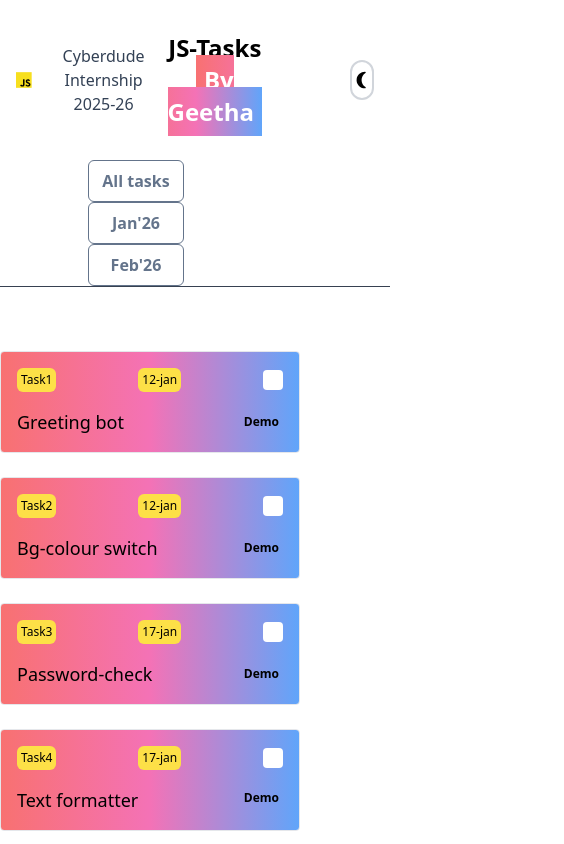
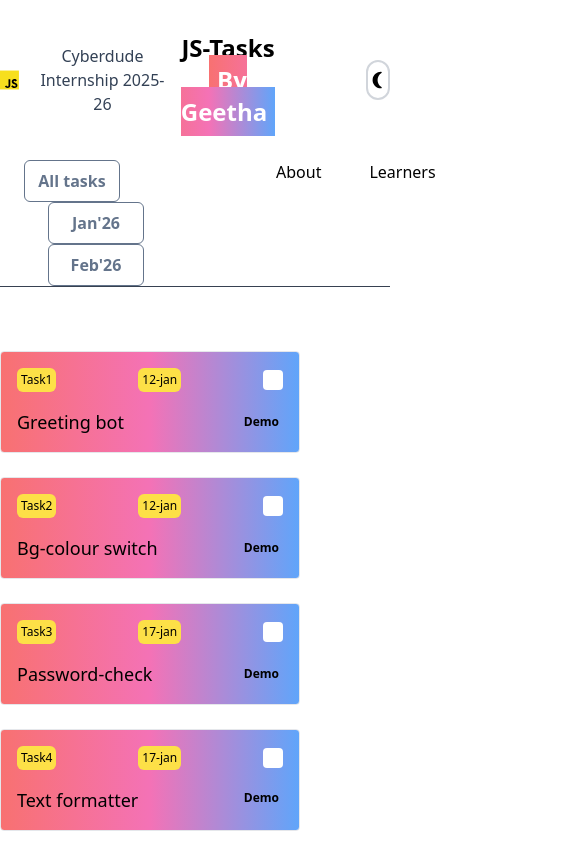
Before and after one commit to sidhgeetha/js-dom-projectworks, a website built with Vite: page index.html in a window 390 px wide. Shown: the top 844 px of the page, 564 px wide, since content can reach past the window. Built offline with nearby package versions, Linux system fonts and the light colour scheme.

Commit message:
index file impriovised

```diff
--- a/index.html
+++ b/index.html
@@ -16,9 +16,9 @@
   <body class="bg-white font-sans text-black dark:bg-black dark:text-white">
 
     <!-- Header -->
-    <header class="bg-white text-black dark:bg-black dark:text-white pt-4 border-b  border-gray-700 ">
+    <header class="bg-white text-black dark:bg-black dark:text-white pt-4 border-b mx-auto  border-gray-700 ">
       <div
-        class="flex container text-center py-4 mx-auto px-4 justify-between mb-4">
+        class="flex container text-center py-4 mx-auto justify-between mb-4">
         <div class="flex gap-4 items-center">
            <svg xmlns="http://www.w3.org/2000/svg" width="32" height="32"
           viewBox="0 0 256 256">
@@ -45,10 +45,10 @@
 
       </div>
 
-      <div class="flex justify-between px-10 ">
-        <div>
+      <div class="flex container text-center mx-auto justify-between ">
+        <div class="">
           <button id="allTasks"
-          class=" ml-12 border border-slate-500 text-slate-500  p-2 w-24 rounded-md  text-center font-bold">
+          class=" border border-slate-500 text-slate-500  p-2 w-24 rounded-md  text-center font-bold">
           All tasks
           </button>
           <button id="jan"
@@ -60,7 +60,42 @@
           Feb'26
           </button>
         </div>
-        <div class="px-8">
+
+        <div class="px-32">
+           <ul class="flex flex-row gap-12 items-start md:items-center justify-center">
+              <li>
+                <a
+                  href="#Company"
+                  class="hover:text-orange-500 transition-colors cursor-pointer duration-300 flex"
+                >
+
+                  <span class="ml-1">About</span>
+                </a>
+              </li>
+              <li class=" group relative ">
+                <a
+                  href="#Learners"
+                  class="  hover:text-orange-500 transition-colors cursor-pointer duration-300"
+                >
+                  Learners
+
+                </a>
+                <div class="absolute top-full bg-orange-500   mt-1 shadow-md  scale-y-0 group-hover:scale-y-100 origin-top duration-200 px-4 py-4">
+                  <a class=" block whitespace-nowrap hover:bg-white rounded p-1 ">New to tech</a>
+                  <a class=" block whitespace-nowrap hover:bg-white rounded p-1 r">Career paths</a>
+                  <a class="block whitespace-nowrap hover:bg-white rounded p-1 "> Learning roadmaps</a>
+                   <a class="block whitespace-nowrap hover:bg-white rounded p-1 "> Live monitored programs</a>
+                    <a class="block whitespace-nowrap hover:bg-white rounded p-1 "> Certifications</a>
+                    <a class="block whitespace-nowrap hover:bg-white rounded p-1 "> Community Support</a>
+                </div>
+
+              </li>
+             </ul>
+        </div>
+
+
+
+
 
 
       </div>
@@ -68,14 +103,10 @@
 
     </header>
 
-    <section>
-      <div class=" pl-12 flex flex-row gap-24 ">
-
-      </div>
-    </section>
+      <main>
 
             <section class="bg-white dark:bg-black dark:text-white py-16 ">
-      <div class="container mx-auto px- text-center">
+      <div class="container mx-auto text-center">
         <div class="grid grid-cols-1 sm:grid-cols-2 md:grid-cols-4 gap-6">
 
           <!-- task1 -->
@@ -507,6 +538,7 @@
 
              </section>
 
+      </main>
 
 
     <script type="module" src="/src/main.js"></script>
```
Lines whose indentation alone changed are shown as unchanged.
